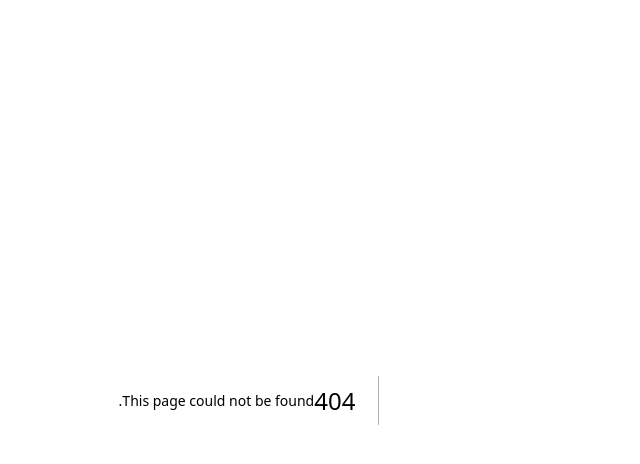
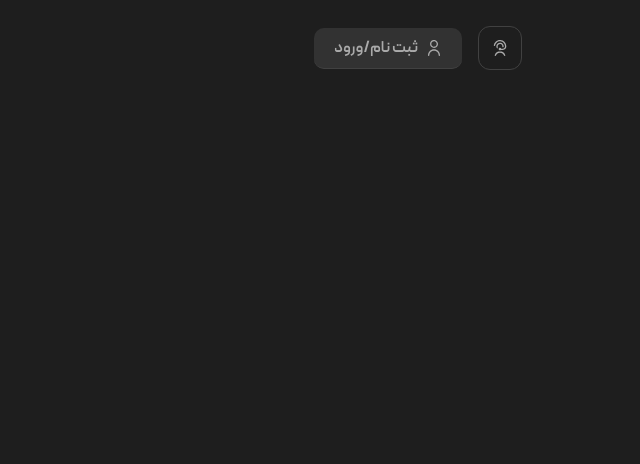
Before and after one commit to kiarash-fallen/BlueExchange, a Next.js app: page /test in a window 1280 px wide. Before the commit this address had no page. Shown: the top 464 px of the page, without its empty margins (423-1063 px from the left). Built offline with nearby package versions, Linux system fonts and the light colour scheme.

Commit message:
add navbar

```diff
--- /dev/null
+++ b/components/buttons/Button.js
@@ -0,0 +1,40 @@
+import Link from 'next/link';
+import React from 'react'
+
+function Button({ children, color, hover, isDisable, type, size, href, hasLeftIcon, hasRightIcon, icon, onClick }) {
+  return (
+    <>
+      {href ? <Link
+        className={` bg-[#323232] border-b hover:border-b hover:text-white text-[#AAAAAA]  border-[#414141]
+         rounded-[10px] px-5 py-2 group ${hover}`}
+        href={href}>
+        <span className='flex items-center'>
+          {hasRightIcon ? <span className='ml-2'>{icon}</span> : ""}
+          {children}
+          {hasLeftIcon ? <span className='ml-2'>{icon}</span> : ""}
+        </span>
+
+        <span className={`w-1/3 h-2 bottom-0 blur-md rounded-xl mx-auto -mb-2 hidden group-hover:flex ${color}`}></span>
+      </Link> : <button
+        className={` bg-[#323232] border-b hover:border-b hover:text-white text-[#AAAAAA]  border-[#414141]
+         rounded-[10px] px-5 py-2 group ${hover}`}
+        type={type}
+        disabled={isDisable}
+        onClick={onClick}
+      >
+        <span className='flex items-center'>
+          {hasRightIcon ? <span className='ml-2'>{icon}</span> : ""}
+          {children}
+          {hasLeftIcon ? <span className='ml-2'>{icon}</span> : ""}
+        </span>
+
+        <span className={`w-1/3 h-2 bottom-0 blur-md rounded-xl mx-auto -mb-2 hidden group-hover:flex ${color}`}></span>
+      </button >
+      }
+    </>
+
+
+  )
+}
+
+export default Button;
--- /dev/null
+++ b/components/layout/Navbar.js
@@ -0,0 +1,51 @@
+"use client";
+import Link from "next/link";
+import Dropdown from "../ui/Dropdown";
+import UserHeadset from "../ui/icons/UserHeadset";
+import Button from "../buttons/Button";
+import User from "../ui/icons/User";
+
+const Navbar = () => {
+    return <nav className="px-5 py-4 flex justify-between">
+        <div className="flex items-center">
+            <span className="inline-block w-24 h-16 rounded-2xl bg-[#323232]"></span>
+            <span className="inline-block w-0.5 h-8 bg-[#323232] mx-8"></span>
+            <Button
+                href="/"
+                varient="#2D74FF"
+                color="bg-[#2D74FF]"
+                hover="hover:border-[#2D74FF]">خرید ارز دیجیتال
+            </Button>
+            <ul className="text-[#AAAAAA] mr-4 text-sm flex items-center [&>*]:ml-4">
+                <li>
+                    <Dropdown title={"معاملات ما "} />
+                </li>
+                <li>
+                    <Link href="/">قیمت بازار</Link>
+                </li>
+                <li>
+                    <Link href="/">راهنمای معاملات</Link>
+                </li>
+                <li>
+                    <Dropdown title={"موارد بیشتر"} />
+                </li>
+            </ul>
+
+        </div>
+        <div className="flex items-center">
+            <span className=" size-11 flex justify-center items-center border border-[#414141] rounded-xl ml-4">
+                <UserHeadset />
+            </span>
+            <Button
+                href="/"
+                hasRightIcon={true}
+                icon={<User />}
+                color="bg-[#22F38F]"
+                hover="hover:border-[#22F38F]">
+                ثبت نام/ورود
+            </Button>
+        </div>
+    </nav>
+}
+
+export default Navbar;
--- /dev/null
+++ b/components/ui/Dropdown.js
@@ -0,0 +1,19 @@
+import { useState } from "react";
+import ArrowDown from "./icons/ArrowDown";
+
+const Dropdown = ({ title }) => {
+    const [open, setOpen] = useState(false);
+
+    return <div className="relative">
+        <button
+            onClick={() => setOpen(prev => !prev)}
+            className="flex items-center justify-between text-[#AAAAAA]">
+            <span className="ml-4 text-sm	">{title}</span>
+            <span className={`transition-all ${open ? "rotate-180" : ""}`}>
+                <ArrowDown />
+            </span>
+        </button>
+    </div>
+}
+
+export default Dropdown;
--- /dev/null
+++ b/components/ui/icons/ArrowDown.js
@@ -0,0 +1,9 @@
+const ArrowDown = () => {
+
+    return <svg width="10" height="7" viewBox="0 0 10 7" fill="none" xmlns="http://www.w3.org/2000/svg">
+        <path d="M1 1L4.99996 5L8.99996 1" stroke="#AAAAAA" stroke-width="2" />
+    </svg>
+
+}
+
+export default ArrowDown;
--- /dev/null
+++ b/components/ui/icons/User.js
@@ -0,0 +1,18 @@
+const User = () => {
+
+    return <svg className="fill-current" width="16" height="16" viewBox="0 0 16 16" fill="none" xmlns="http://www.w3.org/2000/svg">
+        <g clip-path="url(#clip0_1_49)">
+            <path d="M8 8C8.79113 8 9.56448 7.76541 10.2223 7.32588C10.8801 6.88635 11.3928 6.26164 11.6955 5.53074C11.9983 4.79983 12.0775 3.99556 11.9231 3.21964C11.7688 2.44372 11.3878 1.73098 10.8284 1.17157C10.269 0.612165 9.55629 0.231202 8.78036 0.0768607C8.00444 -0.0774802 7.20017 0.00173314 6.46927 0.304484C5.73836 0.607234 5.11365 1.11992 4.67412 1.77772C4.2346 2.43552 4 3.20888 4 4C4.00106 5.06054 4.42283 6.07734 5.17274 6.82726C5.92266 7.57718 6.93946 7.99894 8 8ZM8 1.33334C8.52742 1.33334 9.04299 1.48973 9.48152 1.78275C9.92005 2.07577 10.2618 2.49224 10.4637 2.97951C10.6655 3.46678 10.7183 4.00296 10.6154 4.52024C10.5125 5.03753 10.2586 5.51268 9.88562 5.88562C9.51268 6.25856 9.03752 6.51254 8.52024 6.61543C8.00296 6.71832 7.46678 6.66551 6.97951 6.46368C6.49224 6.26185 6.07577 5.92005 5.78275 5.48152C5.48973 5.04299 5.33333 4.52742 5.33333 4C5.33333 3.29276 5.61428 2.61448 6.11438 2.11438C6.61448 1.61429 7.29276 1.33334 8 1.33334Z" />
+            <path d="M8 9.33334C6.40924 9.33511 4.88414 9.96782 3.75931 11.0927C2.63447 12.2175 2.00176 13.7426 2 15.3333C2 15.5102 2.07024 15.6797 2.19526 15.8047C2.32029 15.9298 2.48986 16 2.66667 16C2.84348 16 3.01305 15.9298 3.13807 15.8047C3.2631 15.6797 3.33333 15.5102 3.33333 15.3333C3.33333 14.0957 3.825 12.9087 4.70017 12.0335C5.57534 11.1583 6.76232 10.6667 8 10.6667C9.23768 10.6667 10.4247 11.1583 11.2998 12.0335C12.175 12.9087 12.6667 14.0957 12.6667 15.3333C12.6667 15.5102 12.7369 15.6797 12.8619 15.8047C12.987 15.9298 13.1565 16 13.3333 16C13.5101 16 13.6797 15.9298 13.8047 15.8047C13.9298 15.6797 14 15.5102 14 15.3333C13.9982 13.7426 13.3655 12.2175 12.2407 11.0927C11.1159 9.96782 9.59076 9.33511 8 9.33334Z" />
+        </g>
+        <defs>
+            <clipPath id="clip0_1_49">
+                <rect width="16" height="16" />
+            </clipPath>
+        </defs>
+    </svg>
+
+
+}
+
+export default User;
--- a/src/app/globals.css
+++ b/src/app/globals.css
@@ -9,23 +9,50 @@ body {
   background: #1E1E1E;
   font-family: Peyda;
 }
+
+span {
+  display: inline-block;
+}
+
 @font-face {
   font-family: Peyda;
   src: url('../../public/assests/fonts/PeydaFaNum-SemiBold.ttf');
 }
-.Blurred{
+
+.Blurred {
   display: none;
 }
-.Button:hover > .Blurred{
+
+.Button:hover>.Blurred {
   display: block;
 }
-.Button:hover{
-  -webkit-box-shadow: 0px 0px 10px 0px rgba(34,243,143,0.2);
--moz-box-shadow: 0px 0px 10px 0px rgba(34,243,143,0.2);
-box-shadow: 0px 0px 10px 0px rgba(34,243,143,0.2);
+
+.Button:hover {
+  -webkit-box-shadow: 0px 0px 10px 0px rgba(34, 243, 143, 0.2);
+  -moz-box-shadow: 0px 0px 10px 0px rgba(34, 243, 143, 0.2);
+  box-shadow: 0px 0px 10px 0px rgba(34, 243, 143, 0.2);
 }
-.BoxShadow{
-  -webkit-box-shadow: 0px 0px 32px 0px rgba(0,0,0,0.2);
--moz-box-shadow: 0px 0px 32px 0px rgba(0,0,0,0.2);
-box-shadow: 0px 0px 32px 0px rgba(0,0,0,0.2);
+
+.BoxShadow {
+  -webkit-box-shadow: 0px 0px 32px 0px rgba(0, 0, 0, 0.2);
+  -moz-box-shadow: 0px 0px 32px 0px rgba(0, 0, 0, 0.2);
+  box-shadow: 0px 0px 32px 0px rgba(0, 0, 0, 0.2);
 }
+
+
+@layer components {}
+
+
+@layer base {
+  span {
+    @apply inline-block;
+  }
+}
+
+@layer utilities {
+  .blue-shadow {
+    box-shadow: 0px 6px 20px rgba(45, 116, 255, 0.16);
+  }
+}
+
+/* border-bottom: 1px solid #2D74FF; */
--- a/src/app/layout.js
+++ b/src/app/layout.js
@@ -1,3 +1,4 @@
+import Navbar from "../../components/layout/Navbar";
 import "./globals.css";
 
 
@@ -10,6 +11,7 @@ export default function RootLayout({ children }) {
     return (
         <html lang="fa">
             <body>
+                <Navbar />
                 {children}
             </body>
         </html>
--- /dev/null
+++ b/src/app/test/page.js
@@ -0,0 +1,11 @@
+
+
+export default function Home() {
+    return (
+        <div className="flex">
+            test
+        </div>
+    );
+}
+
+// export default Home;
```
Also changed, not shown: components/ui/icons/UserHeadset.js (added, +17 -0 lines).
